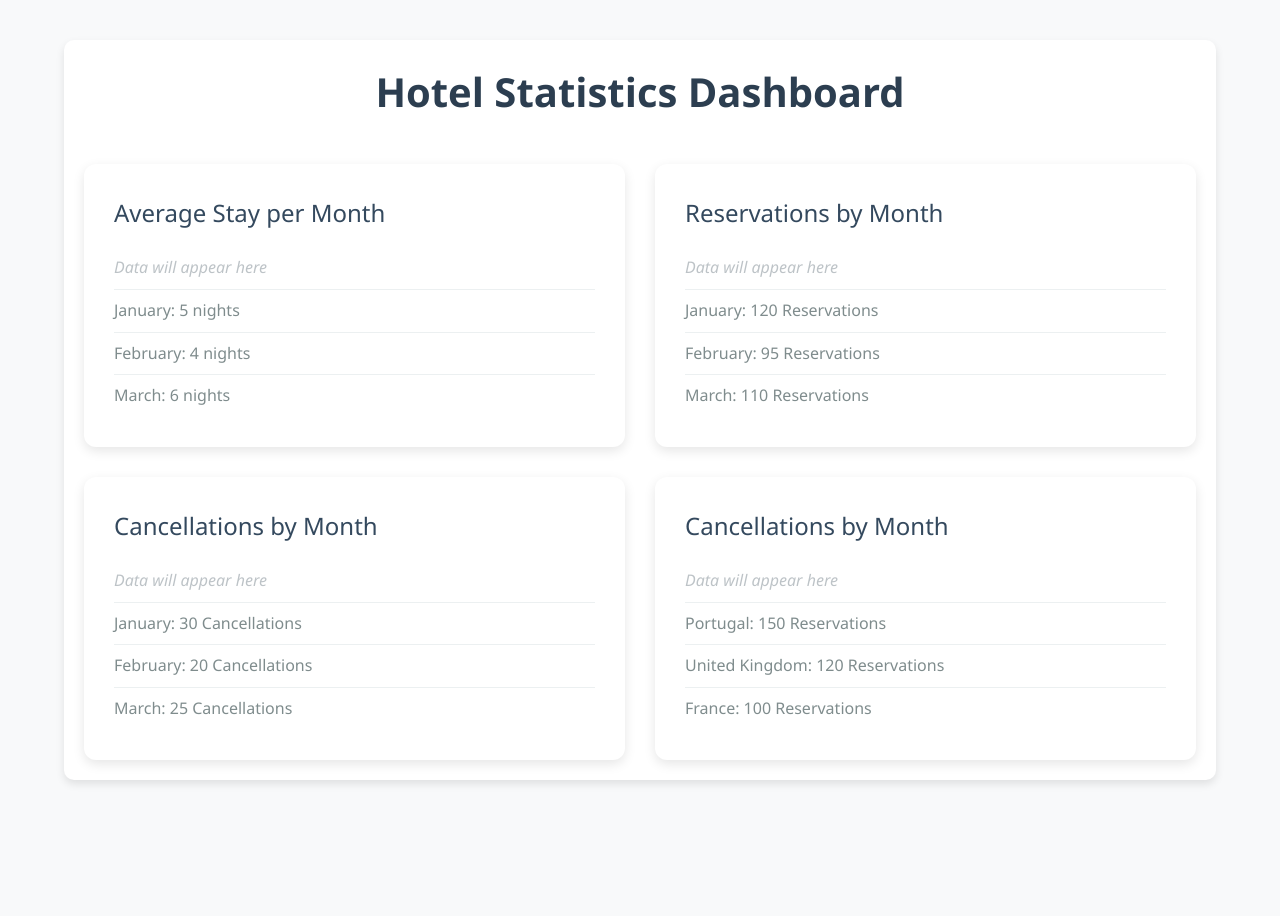
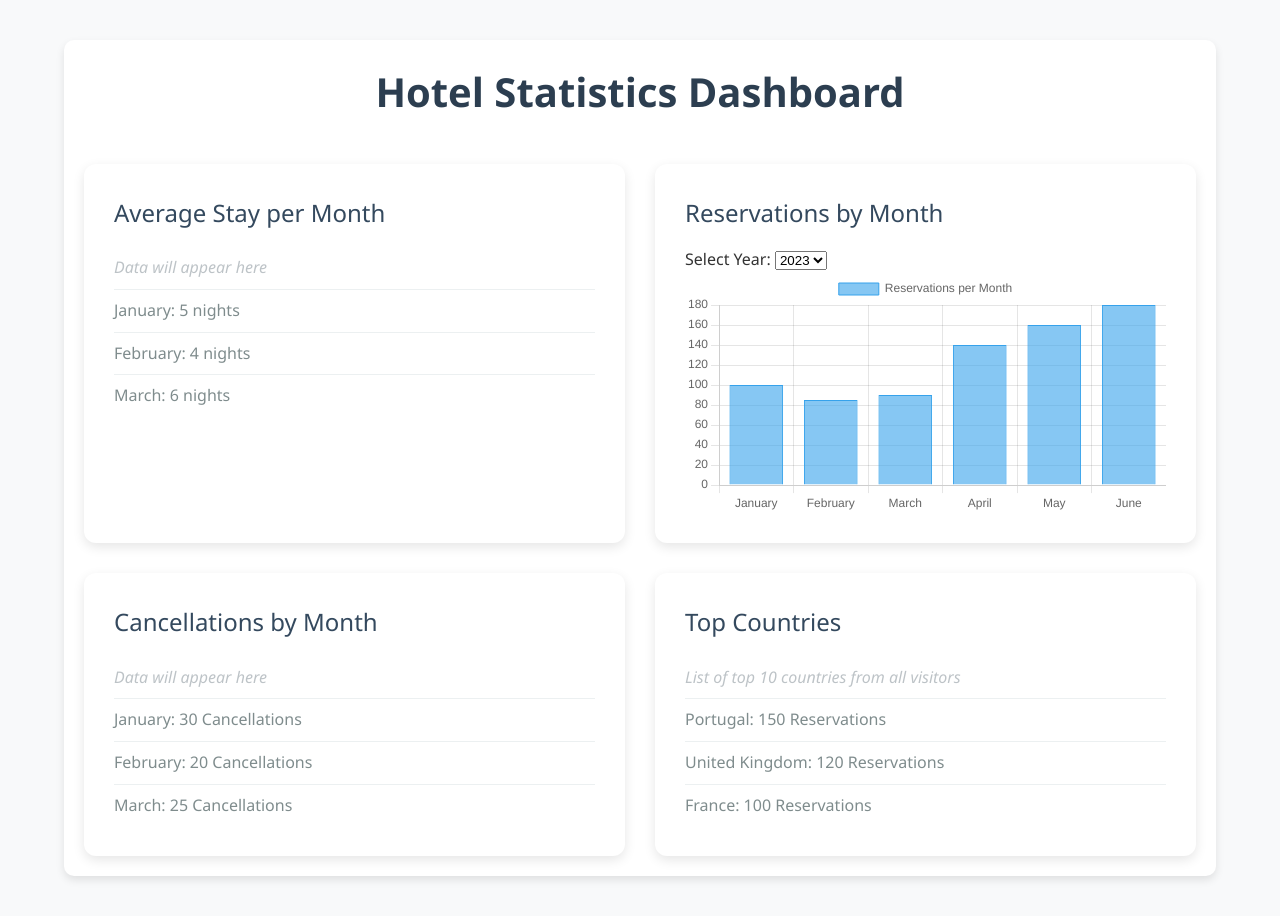
Before and after one commit to KrsticevicM/hotel-stats, a Django app: page / in a window 1280 px wide. Before the commit the page ends 784 px from the top, so only its background shows below. Run offline with Django 5.2, Linux system fonts and the light colour scheme.

Commit message:
Added interactive histogram

```diff
--- a/hotel_system/hotel_stats/static/js/dashboard.js
+++ b/hotel_system/hotel_stats/static/js/dashboard.js
@@ -4,12 +4,6 @@ document.addEventListener("DOMContentLoaded", function() {
         { month: 'January', nights: 5 },
         { month: 'February', nights: 4 },
         { month: 'March', nights: 6 },
-    ];
-
-    const reservationData = [
-        { month: 'January', count: 120 },
-        { month: 'February', count: 95 },
-        { month: 'March', count: 110 },
     ];
 
     const cancellationData = [
@@ -32,14 +26,6 @@ document.addEventListener("DOMContentLoaded", function() {
         averageStayList.appendChild(li);
     });
 
-    // Populating "Reservations by Month"
-    const reservationsList = document.querySelector('#reservationsByMonth ul');
-    reservationData.forEach(data => {
-        const li = document.createElement('li');
-        li.textContent = `${data.month}: ${data.count} Reservations`;
-        reservationsList.appendChild(li);
-    });
-
     // Populating "Cancellations per Month"
     const cancellationsList = document.querySelector('#cancellationsByMonth ul');
     cancellationData.forEach(data => {
@@ -56,3 +42,87 @@ document.addEventListener("DOMContentLoaded", function() {
         countriesList.appendChild(li);
     });
 });
+
+// Reservations by month
+document.addEventListener("DOMContentLoaded", function () {
+    const ctx = document.getElementById("reservationsChart").getContext("2d");
+    let reservationsChart;
+
+    function fetchReservations(year) {
+        fetch(`/api/reservations/?year=${year}`)
+            .then(response => {
+                if (!response.ok) {
+                    throw new Error("API not available, using mock data...");
+                }
+                return response.json();
+            })
+            .then(data => updateChart(data))
+            .catch(error => {
+                console.warn(error.message);
+                useMockData(year);
+            });
+    }
+
+    function updateChart(data) {
+        const labels = data.map(entry => entry.month);
+        const counts = data.map(entry => entry.count);
+
+        if (reservationsChart) {
+            reservationsChart.data.labels = labels;
+            reservationsChart.data.datasets[0].data = counts;
+            reservationsChart.update();
+        } else {
+            reservationsChart = new Chart(ctx, {
+                type: "bar",
+                data: {
+                    labels: labels,
+                    datasets: [{
+                        label: "Reservations per Month",
+                        data: counts,
+                        backgroundColor: "rgba(54, 162, 235, 0.6)",
+                        borderColor: "rgba(54, 162, 235, 1)",
+                        borderWidth: 1
+                    }]
+                },
+                options: {
+                    responsive: true,
+                    scales: {
+                        y: { beginAtZero: true }
+                    }
+                }
+            });
+        }
+    }
+
+    function useMockData(year) {
+        const mockData = {
+            "2023": [
+                { month: "January", count: 120 },
+                { month: "February", count: 95 },
+                { month: "March", count: 110 },
+                { month: "April", count: 130 },
+                { month: "May", count: 150 },
+                { month: "June", count: 170 }
+            ],
+            "2024": [
+                { month: "January", count: 100 },
+                { month: "February", count: 85 },
+                { month: "March", count: 90 },
+                { month: "April", count: 140 },
+                { month: "May", count: 160 },
+                { month: "June", count: 180 }
+            ]
+        };
+
+        const data = mockData[year] || mockData["2024"]; // Default to 2024 mock data
+        updateChart(data);
+    }
+
+    // Fetch data for the default year (2024)
+    fetchReservations("2024");
+
+    // Event listener for year filter dropdown
+    document.getElementById("yearFilter").addEventListener("change", function () {
+        fetchReservations(this.value);
+    });
+});
--- a/hotel_system/hotel_stats/templates/dashboard.html
+++ b/hotel_system/hotel_stats/templates/dashboard.html
@@ -6,6 +6,7 @@
     <meta name="viewport" content="width=device-width, initial-scale=1.0">
     <title>Hotel Dashboard</title>
     <link rel="stylesheet" href="{% static 'css/styles.css' %}">
+    <script src="https://cdn.jsdelivr.net/npm/chart.js"></script>
 </head>
 
 <body>
@@ -26,10 +27,15 @@
             <!-- Reservations by Month -->
             <div class="stats-card" id="reservationsByMonth">
                 <h3>Reservations by Month</h3>
-                <ul>
-                    <!-- Empty placeholder for dynamic content -->
-                    <li class="placeholder">Data will appear here</li>
-                </ul>
+
+                <!-- Year Selection Dropdown -->
+                <label for="yearSelect">Select Year:</label>
+                <select id="yearFilter">
+                    <option value="2023">2023</option>
+                    <option value="2024">2024</option>
+                </select>
+
+                <canvas id="reservationsChart"></canvas>
             </div>
 
             <!-- Cancellations per Month -->
@@ -42,10 +48,9 @@
             </div>
 
             <div class="stats-card" id="topCountries">
-                <h3>Cancellations by Month</h3>
+                <h3>Top Countries</h3>
                 <ul>
-                    <!-- Empty placeholder for dynamic content -->
-                    <li class="placeholder">Data will appear here</li>
+                    <li class="placeholder">List of top 10 countries from all visitors</li>
                 </ul>
             </div>
         </div>
```
